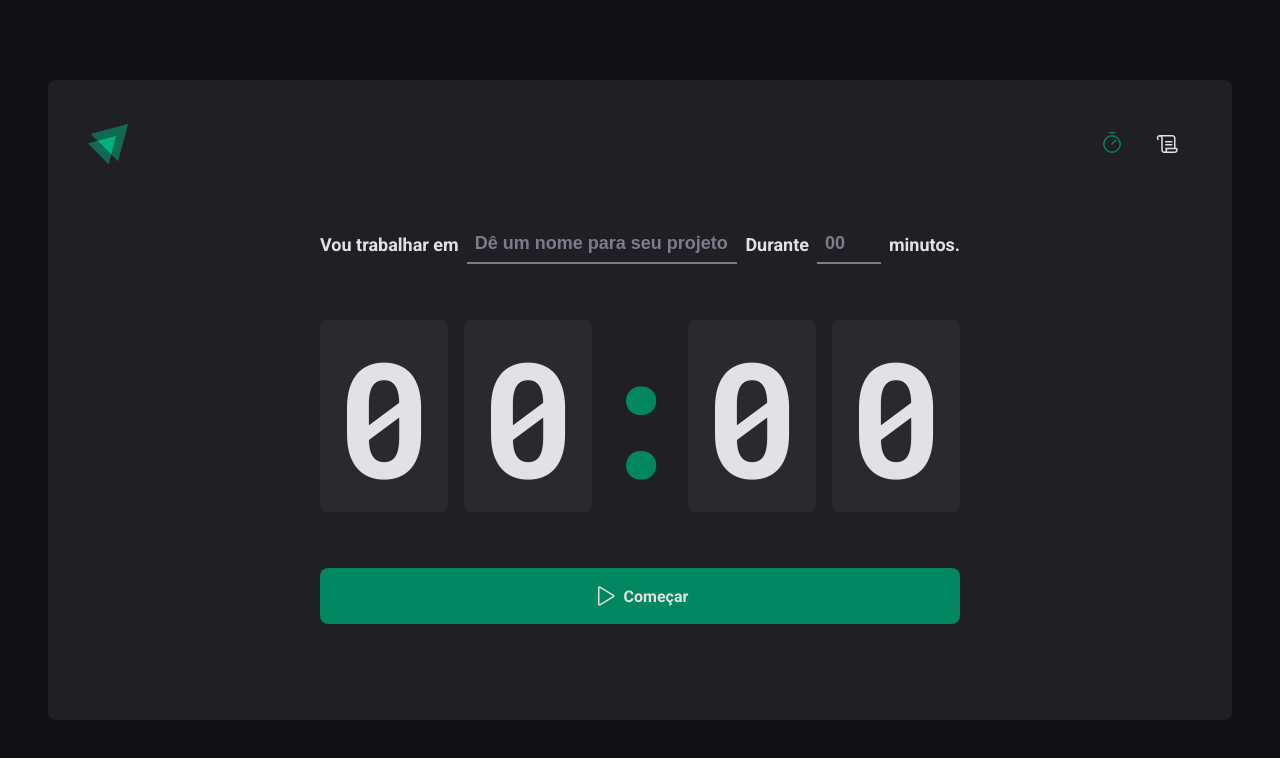
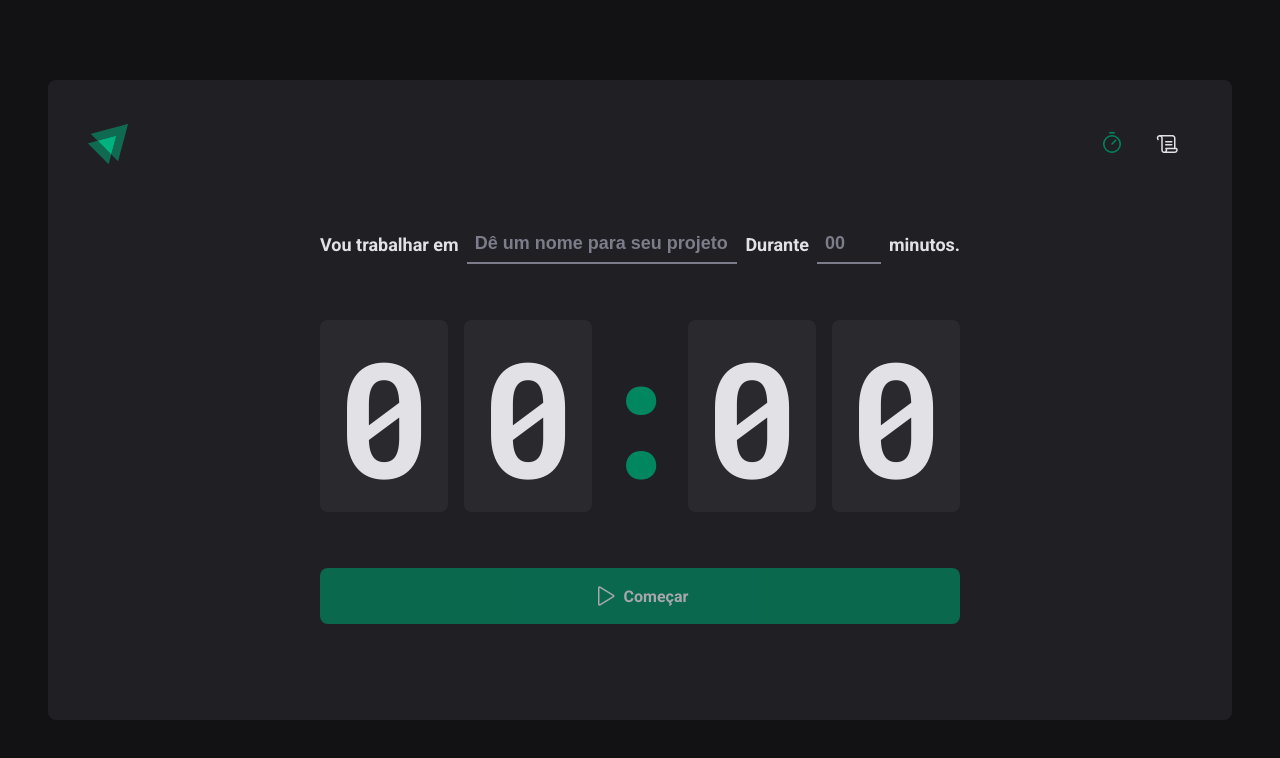
Before and after one commit to Jhameson/02-ignite-timer, a React (Vite) app: page / in a window 1280 px wide. Shown: the top 758 px of the page. Built offline with nearby package versions, Linux system fonts and the light colour scheme.

Commit message:
Validando formulários

```diff
--- a/package.json
+++ b/package.json
@@ -10,11 +10,14 @@
     "lint": "eslint src --ext ts,tsx"
   },
   "dependencies": {
+    "@hookform/resolvers": "^3.1.1",
     "phosphor-react": "^1.4.1",
     "react": "^18.2.0",
     "react-dom": "^18.2.0",
+    "react-hook-form": "^7.45.1",
     "react-router-dom": "^6.14.1",
-    "styled-components": "^6.0.3"
+    "styled-components": "^6.0.3",
+    "zod": "^3.21.4"
   },
   "devDependencies": {
     "@rocketseat/eslint-config": "^1.3.0",
--- a/src/pages/Home/index.tsx
+++ b/src/pages/Home/index.tsx
@@ -1,4 +1,8 @@
 import { Play } from 'phosphor-react'
+import { useForm } from 'react-hook-form'
+import { zodResolver } from '@hookform/resolvers/zod'
+import * as zod from 'zod'
+
 import {
   HomeContainer,
   FormContainer,
@@ -9,10 +13,29 @@
   MinutesAmountInput,
 } from './styles'
 
+const newCycleFormValidationSchema = zod.object({
+  task: zod.string().min(1, 'Informe a tarefa'),
+  minutesAmount: zod
+    .number()
+    .min(5, 'O ciclo precisa ser de no mínimo 5 minutos')
+    .max(60, 'O ciclo precisa ser de no máximo 60 minutos'),
+})
+
 export function Home() {
+  const { register, handleSubmit, watch } = useForm({
+    resolver: zodResolver(newCycleFormValidationSchema),
+  })
+
+  function handleCreateNewCycle(data: any) {
+    console.log(data)
+  }
+
+  const task = watch('task')
+  const isSubmitDisabled = !task
+
   return (
     <HomeContainer>
-      <form action="">
+      <form action="" onSubmit={handleSubmit(handleCreateNewCycle)}>
         <FormContainer>
           <label htmlFor="task">Vou trabalhar em</label>
           <TaskInput
@@ -20,6 +43,7 @@
             id="task"
             placeholder="Dê um nome para seu projeto"
             list="task-suggestions"
+            {...register('task')}
           />
           <datalist id="task-suggestions">
             <option value="Projeto 1"></option>
@@ -35,6 +59,7 @@
             step={5}
             min={5}
             max={60}
+            {...register('minutesAmount', { valueAsNumber: true })}
           />
           <span>minutos.</span>
         </FormContainer>
@@ -45,7 +70,7 @@
           <span>0</span>
           <span>0</span>
         </CountDownContainer>
-        <StartCountdownButton type="submit">
+        <StartCountdownButton type="submit" disabled={isSubmitDisabled}>
           <Play size={24} />
           Começar
         </StartCountdownButton>
```
Also changed, not shown: 1 other file (tests, documents, lock files or other folders).
